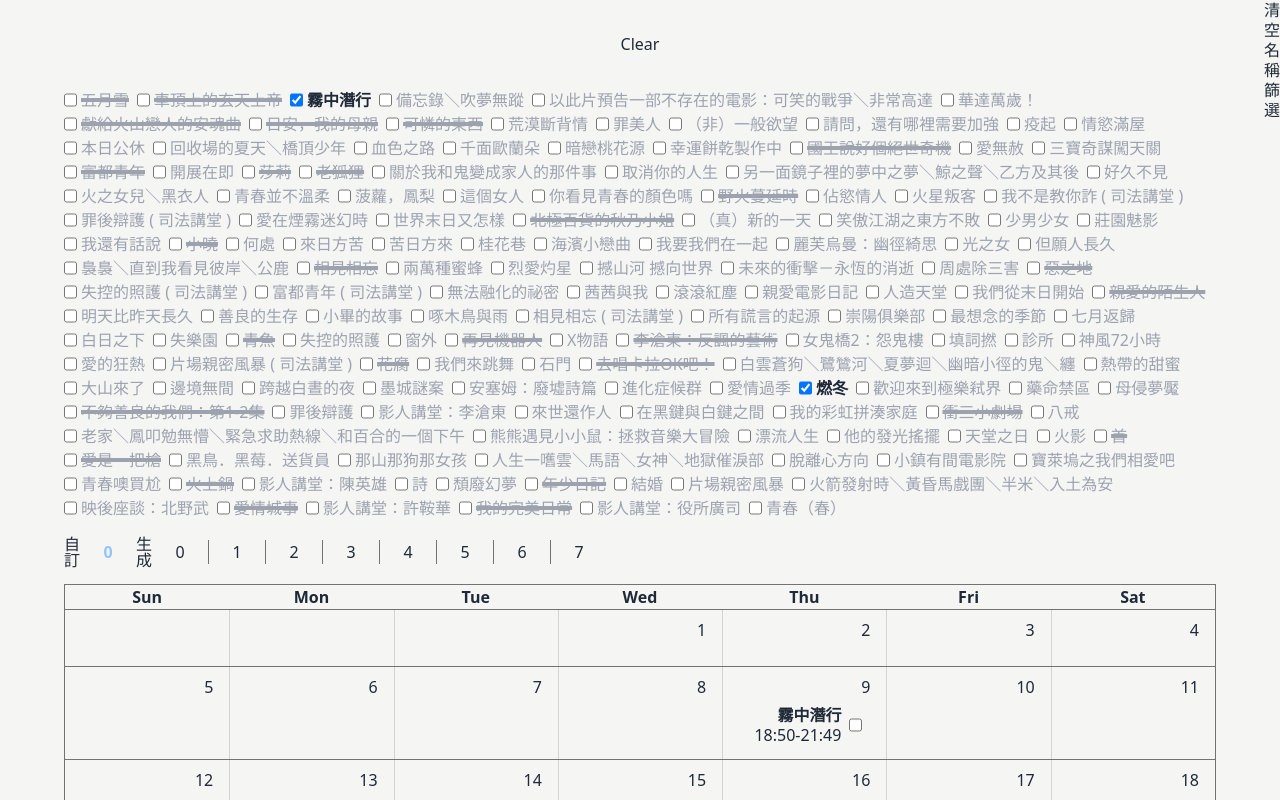
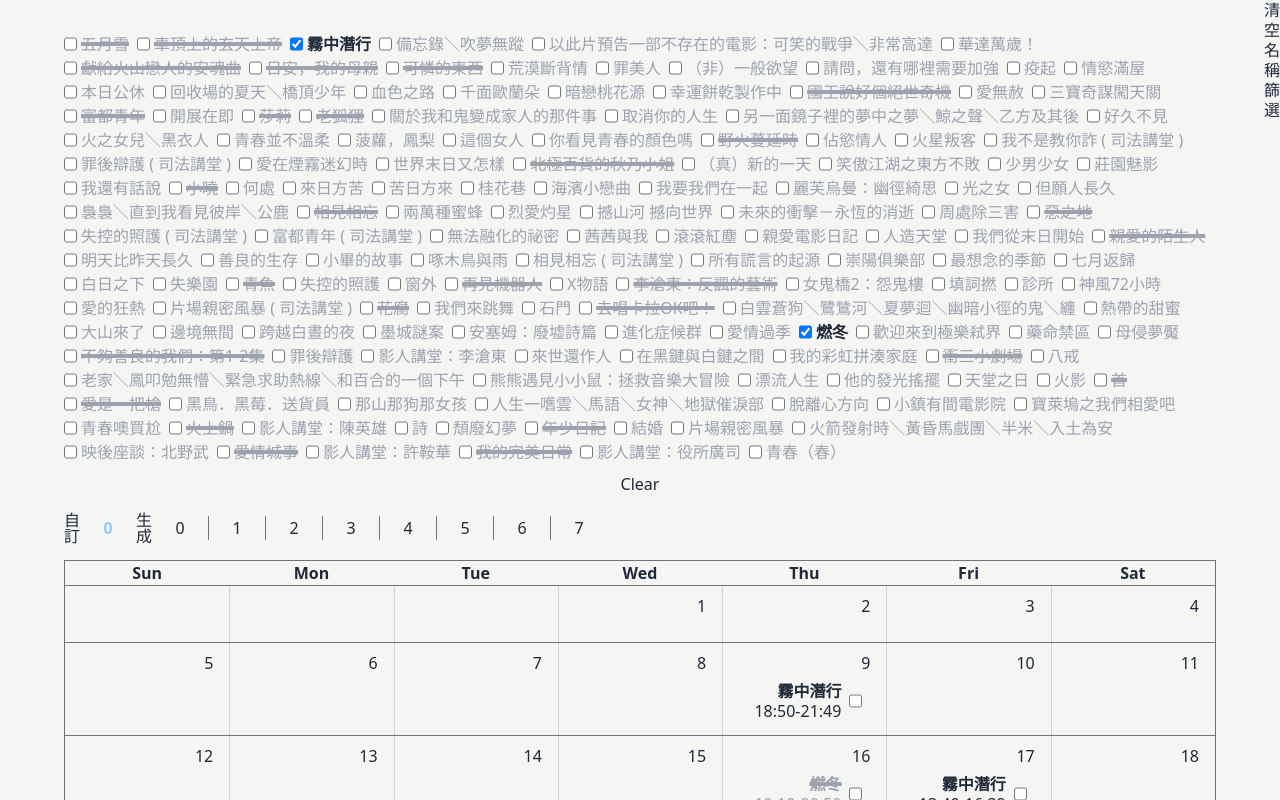
Before and after one commit to nepikn/film-scheduler-next, a Next.js app: page / in a window 1280 px wide. Shown: the top 800 px of the page. Built offline with nearby package versions, Linux system fonts and the light colour scheme.

Commit message:
useEffect set localforage

```diff
--- a/app/page.tsx
+++ b/app/page.tsx
@@ -8,20 +8,18 @@ import ViewNav from "@/components/ui/ViewNav";
 import Aside from "@/components/ui/aside";
 import type { CheckConfig, FilmConfig } from "@/lib/definitions";
 import type Film from "@/lib/film";
-import { getLocalConfig } from "@/lib/localforage";
+import { getLocalConfig, setLocalConfig } from "@/lib/localforage";
+import type View from "@/lib/view";
 import useViewReducer from "@/lib/viewReducer";
-import View from "@/lib/view";
 import localforage from "localforage";
 import { useEffect } from "react";
 
 export default function App() {
-  const [state, dispatch] = useViewReducer();
-
-  const { check, viewId, userViews } = state;
-  const validViews = check.getValidViews().filter((v) => !v.isRemoved);
+  const [{ check, viewId, userViews }, dispatch] = useViewReducer();
+  const validViews = check.getShownValidViews();
   const filteredFilms = check.getFilteredFilms();
   const view = [...userViews, ...validViews].find((v) => v.id == viewId)!;
-  console.log(userViews[0].id, viewId);
+  // console.log(userViews[0].id, viewId);
 
   if (!view) {
     console.log("no view");
@@ -29,20 +27,25 @@ export default function App() {
 
   useEffect(() => {
     getLocalConfig().then((val) => {
-      console.log(val);
-
       if (!val) return;
 
       dispatch({ type: "localize", localConfig: val });
     });
   }, []);
 
+  useEffect(() => {
+    setLocalConfig({
+      checkConstructor: check,
+      userViewConstructors: userViews,
+    });
+  }, [check, userViews]);
+
   return (
     <main className="m-auto grid gap-8 px-16 py-8">
-      <button onClick={() => localforage.clear()}>Clear</button>
       <div className="grid gap-2">
         <div className="grid gap-2">
           <NameFilter check={check} handleChange={handleFilterChange} />
+          <button onClick={() => localforage.clear()}>Clear</button>
           <div className="grid grid-cols-[1fr_auto] items-center gap-2">
             <ViewNav
               handleViewChange={(view: View) =>
@@ -52,7 +55,7 @@ export default function App() {
               viewGroups={[userViews, validViews]}
               curViewId={view.id}
             />
-            {/* <IcsDownloadLink {...{ filteredFilms, view }} /> */}
+            <IcsDownloadLink {...{ filteredFilms, view }} />
           </div>
         </div>
         <Calendar
@@ -81,7 +84,7 @@ export default function App() {
         (_, i, views) => views[i - offset]?.id == removedViewId,
       );
 
-    removedView.remove();
+    dispatch({ type: "removeView", removedView: removedView });
     dispatch({
       type: "changeView",
       nextView:
@@ -99,7 +102,7 @@ export default function App() {
   }
 
   function handleCalendarTableChange(this: Film, filmConfig: FilmConfig) {
-    const newView = new View(view.joinIds, {
+    const newView = view.generateByConfig({
       film: this,
       filmConfig: filmConfig,
     });
--- a/components/ui/Calendar.tsx
+++ b/components/ui/Calendar.tsx
@@ -47,7 +47,7 @@ export default function Calendar({
   }).map((sun) => (
     <fieldset key={sun.getTime()} className="grid grid-cols-7 divide-x">
       {eachDayOfInterval({ start: sun, end: endOfWeek(sun) }).map((date) => (
-        <fieldset
+        <div
           key={date.getTime()}
           className="space-y-3 border-neutral-300 p-4 py-3"
         >
@@ -67,7 +67,7 @@ export default function Calendar({
               />
             </>
           )}
-        </fieldset>
+        </div>
       ))}
     </fieldset>
   ));
@@ -141,7 +141,7 @@ function Agenda({
   handleJoinChange: CalendarProp["handleJoinChange"];
 }) {
   return (
-    <fieldset className="max-h-32 space-y-2 overflow-auto px-2 pb-1 text-right">
+    <div className="max-h-32 space-y-2 overflow-auto px-2 pb-1 text-right">
       {films.map((film) => {
         const pClass = clsx(
           "leading-none",
@@ -170,6 +170,6 @@ function Agenda({
           </label>
         );
       })}
-    </fieldset>
+    </div>
   );
 }
--- a/components/ui/IcsDownloadLink.tsx
+++ b/components/ui/IcsDownloadLink.tsx
@@ -1,20 +1,66 @@
 import Film from "@/lib/film";
-import getIcsLink from "@/lib/ics";
 import View from "@/lib/view";
+import clsx from "clsx";
+import { formatISO } from "date-fns";
+import * as ics from "ics";
 
-export default function IcsDownloadLink(prop: {
+export default function IcsDownloadLink({
+  filteredFilms,
+  view,
+}: {
   filteredFilms: Film[];
   view: View;
 }) {
+  const joinedFilms = filteredFilms.filter((film) => view.getJoinStatus(film));
   return (
     <a
       download={"金馬.ics"}
-      href={getIcsLink(
-        prop.filteredFilms.filter((film) => prop.view.getJoinStatus(film)),
+      href={joinedFilms.length ? getIcsLink(joinedFilms) : undefined}
+      className={clsx(
+        joinedFilms.length || "hidden",
+        "flex h-full items-center rounded border border-zinc-200 bg-white px-3 py-3 leading-none shadow-sm hover:bg-zinc-100 hover:text-zinc-900 dark:border-zinc-800 dark:bg-zinc-950 dark:hover:bg-neutral-600 dark:hover:text-zinc-50",
       )}
-      className="flex h-full items-center rounded border border-zinc-200 bg-white px-3 py-3 leading-none shadow-sm hover:bg-zinc-100 hover:text-zinc-900 dark:border-zinc-800 dark:bg-zinc-950 dark:hover:bg-neutral-600 dark:hover:text-zinc-50"
     >
       <span>下載 ics</span>
     </a>
   );
 }
+
+const ADDRESS = {
+  MUVIE:
+    "台北松仁威秀影城 MUVIE CINEMAS, 110, Taiwan, Taipei City, Xinyi District, Songren Rd, 58號10 樓",
+  信義威秀:
+    "Vieshow Cinemas Xinyi, No. 20號, Songshou Rd, Xinyi District, Taipei City, Taiwan 110",
+};
+
+function getIcsLink(films: Film[], format = { summary: "電影：%s" }) {
+  const { error, value } = ics.createEvents(
+    films.map((film) => {
+      const [theater, screen] = film.venue.split(" ") as [
+        keyof typeof ADDRESS,
+        string?,
+      ];
+
+      return {
+        start: formatISO(film.time.start)
+          .split(/-|T|:|\+/)
+          .map((s) => +s)
+          .slice(0, 5) as [number, number, number, number, number],
+        duration: {
+          hours: Math.floor(film.duration / 60),
+          minutes: film.duration % 60,
+        },
+        title: format.summary.replace("%s", film.name),
+        description: screen ?? "",
+        location: ADDRESS[theater],
+      };
+    }),
+  );
+
+  if (error || !value) {
+    console.error(error);
+    return;
+  }
+
+  return URL.createObjectURL(new Blob([value]));
+}
--- a/components/ui/Table.tsx
+++ b/components/ui/Table.tsx
@@ -16,8 +16,6 @@ export default function Table({
   handleChange,
 }: TableProp) {
   const titles: FilmPropKey[] = ["name", "date", "start", "end", "join"];
-  // console.log("table");
-
   const rows = filteredFilms.map((film) => {
     return (
       <li key={film.id} data-id={film.id}>
--- a/components/ui/ViewNav.tsx
+++ b/components/ui/ViewNav.tsx
@@ -66,8 +66,6 @@ function ViewSwitch({
   handleViewRemove,
   isChecked,
 }: ViewSwitch) {
-  console.log(isChecked);
-
   return (
     <fieldset className="group relative grid items-stretch">
       <button
--- a/lib/check.ts
+++ b/lib/check.ts
@@ -35,7 +35,7 @@ export default class Check {
     );
   }
 
-  getValidViews() {
+  getShownValidViews() {
     const filteredFilms = this.getFilteredFilms();
     if (!filteredFilms.length) return [];
 
@@ -54,14 +54,13 @@ export default class Check {
     let loop = 1;
     let i = 0;
     while (true) {
-      // console.log(indexes);
       const curFilm = groups[i][indexes[i]];
-      const isOverlapping = indexes
+      const overlapping = indexes
         .slice(0, i)
         .map((index, j) => groups[j][index])
         .some((film) => areIntervalsOverlapping(curFilm.time, film.time));
 
-      if (!isOverlapping) {
+      if (!overlapping) {
         loop++;
 
         if (i < groups.length - 1) {
@@ -69,26 +68,22 @@ export default class Check {
           continue;
         }
 
-        result.push(
-          new View(
-            Object.fromEntries(
-              indexes.map((i, j) => [groups[j][i].name, groups[j][i].id]),
-            ),
-            undefined,
-            "1",
-            false,
+        const view = new View(
+          Object.fromEntries(
+            indexes.map((i, j) => [groups[j][i].name, groups[j][i].id]),
           ),
+          undefined,
+          "1",
+          false,
         );
+
+        if (!view.removed) {
+          result.push(view);
+        }
       }
-
-      // if (indexes[i] < groups[i].length - 1) {
-      //   indexes[i]++;
-      //   continue;
-      // }
 
       while (indexes[i] >= groups[i].length - 1) {
         if (i == 0 || loop++ >= 4999) {
-          // console.log(k);
           return result;
         }
 
--- a/lib/view.ts
+++ b/lib/view.ts
@@ -12,20 +12,16 @@ interface ViewConfig {
 export default class View {
   static userViewGroupId = "0";
   static removed = new Set();
-  // group;
-  // index;
+  static remove(view: View) {
+    this.removed.add(view.id);
+  }
+  get removed() {
+    return View.removed.has(this.id);
+  }
+
   joinIds;
   groupId;
   id;
-  get isRemoved() {
-    return View.removed.has(this.id);
-  }
-
-  remove() {
-    console.log([this.id, View.removed]);
-
-    View.removed.add(this.id);
-  }
 
   constructor(
     joinIds?: ViewJoinFilmIds,
@@ -44,6 +40,10 @@ export default class View {
     if (config) {
       this.handleChange(config);
     }
+  }
+
+  generateByConfig(config: ViewConfig) {
+    return new View(this.joinIds, config);
   }
 
   handleChange({ film, filmConfig }: ViewConfig) {
@@ -76,7 +76,6 @@ export default class View {
     const joinFilmId = this.joinIds[film.name];
     return !!joinFilmId && film.id != joinFilmId;
   }
-
   getJoinStatus(film: Film) {
     return film.id == this.joinIds[film.name];
   }
--- a/lib/viewReducer.ts
+++ b/lib/viewReducer.ts
@@ -13,21 +13,13 @@ export default function useViewReducer() {
       check: new Check(),
       viewId: userViews[0].id,
       userViews: userViews,
-      // removedIdSets: { [View.userViewId]: new Set() },
-    };
+    } satisfies ReturnType<typeof reducer>;
   });
-
-  // return [state, dispatch] as const;
 
   return [
     state,
     (action: Action) => {
-      const nextState = reducer(state, action);
-
-      setLocalConfig({
-        checkConstructor: nextState.check,
-        userViewConstructors: nextState.userViews,
-      });
+      const { check, userViews } = reducer(state, action);
 
       dispatch(action);
     },
@@ -44,18 +36,16 @@ type Action =
       type: "updateCheck";
       checkConfig: CheckConfig;
     }
-  // | {
-  //     type: "removeView";
-  //     // targView: View;
-  //     nextViewId: string;
-  //   }
+  | {
+      type: "removeView";
+      removedView: View;
+    }
   | { type: "changeView"; nextView: View };
 
 function reducer(state: ViewState, action: Action): ViewState {
   const { viewId, check, userViews } = state;
   const isUserViewGroup = !!userViews.find((v) => v.id == viewId);
 
-  console.log([state, action]);
   switch (action.type) {
     case "localize": {
       const userViews = action.localConfig.userViewConstructors.map(
@@ -72,13 +62,23 @@ function reducer(state: ViewState, action: Action): ViewState {
     case "updateUserViews": {
       return {
         ...state,
-        userViews: isUserViewGroup
-          ? userViews.toSpliced(
-              userViews.findIndex((v) => v.id == viewId),
-              1,
-              action.newView,
-            )
-          : [...userViews, action.newView],
+        userViews: userViews.toSpliced(
+          isUserViewGroup
+            ? userViews.findIndex((v) => v.id == viewId)
+            : userViews.length,
+          1,
+          action.newView,
+        ),
+      };
+    }
+
+    case "removeView": {
+      const removedView = action.removedView;
+
+      View.remove(removedView);
+      return {
+        ...state,
+        userViews: userViews.filter((v) => !v.removed),
       };
     }
 
@@ -91,14 +91,14 @@ function reducer(state: ViewState, action: Action): ViewState {
 
     case "updateCheck": {
       const nextCheck = new Check(check, action.checkConfig);
-      const firstValidView = nextCheck.getValidViews()[0];
+      const firstValidView = nextCheck.getShownValidViews()[0];
       // const nextViewRemoved = structuredClone(viewRemoved);
       // nextViewRemoved[1] = {};
       return {
         // removedIdSets: removedIdSets,
+        ...state,
         check: nextCheck,
         viewId: isUserViewGroup || !firstValidView ? viewId : firstValidView.id,
-        userViews: userViews,
       };
     }
 
@@ -107,9 +107,9 @@ function reducer(state: ViewState, action: Action): ViewState {
       // delete nextSets[action.viewGroupId];
       return {
         // removedIdSets: removedIdSets,
+        ...state,
         check: new Check({ ...check, name: {} }),
         viewId: isUserViewGroup ? viewId : userViews[0].id,
-        userViews: userViews,
       };
     }
 
```
Also changed, not shown: lib/ics.ts (deleted, +0 -45 lines), lib/useLocalStorage.ts (deleted, +0 -43 lines).
